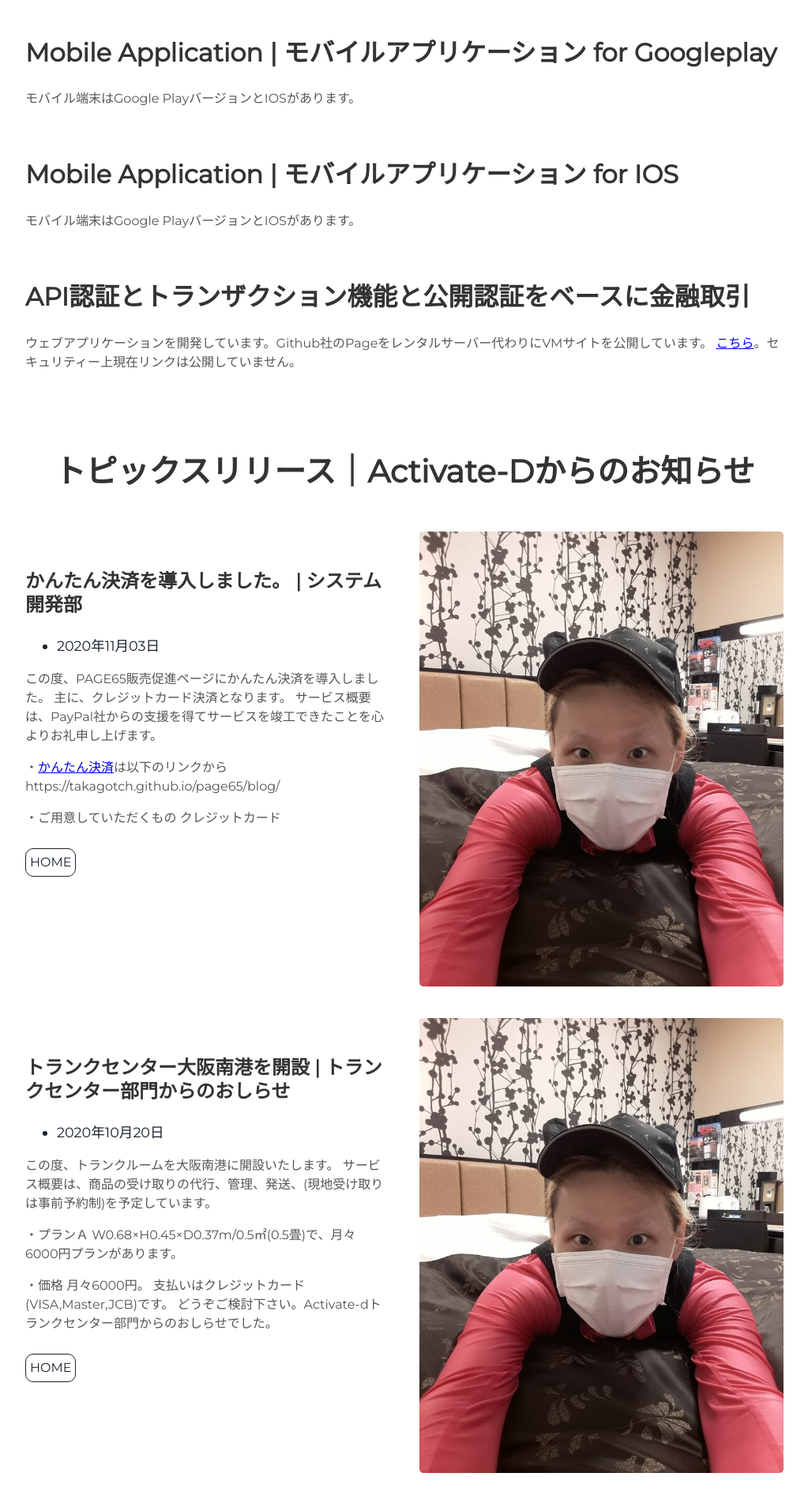
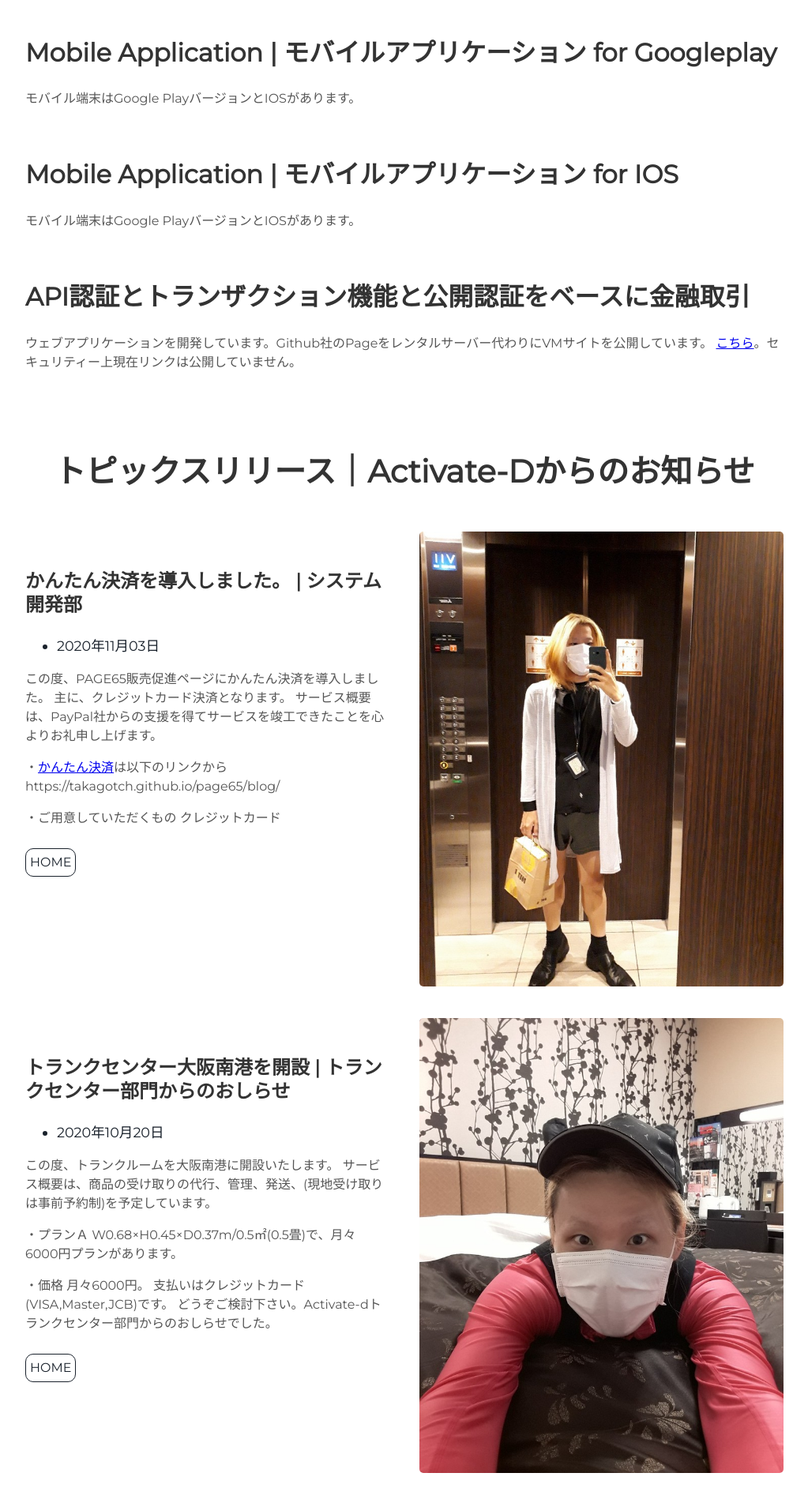
Before and after one commit to takagotch/page351, a Jekyll site: the page built from index.html, in a window 1280 px wide. Shown: the part 1851-3754 px from the top of the page at 79% size, without its empty margins (128-1151 px from the left). Built offline with Jekyll 4.4.1, drawn with Linux system fonts in a browser that asks for light colours.

Commit message:
Update projects.html

```diff
--- a/_includes/projects.html
+++ b/_includes/projects.html
@@ -24,7 +24,7 @@
 
 <div class="user-projects">
   <div class="images-right">
-    <img alt="mountains" src="{{ "/assets/img/fr8.jpg" | prepend: site.baseurl }}" />
+    <img alt="mountains" src="{{ "/assets/img/fr9.jpg" | prepend: site.baseurl }}" />
   </div>
   <div class="contents">
     <h3> かんたん決済を導入しました。 | システム開発部 </h3>
```
